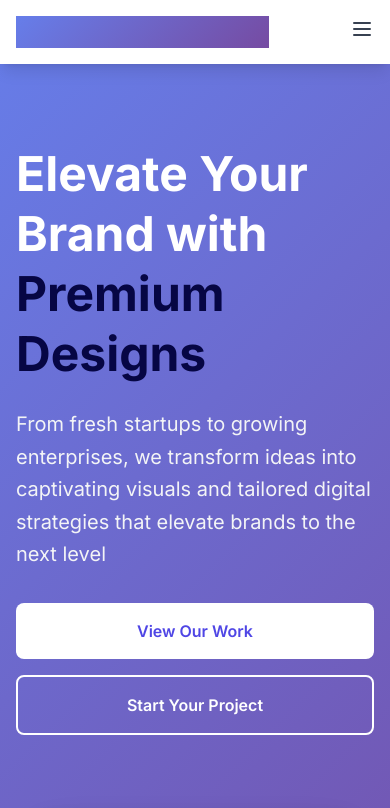
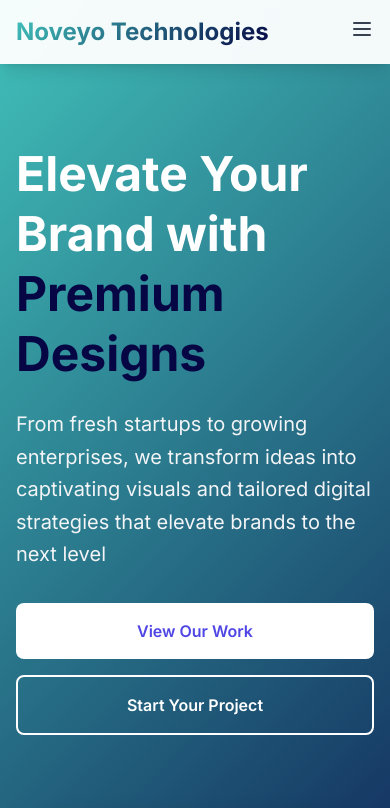
Before and after one commit to obonyoking/Noveyotechnologies.co.ke, a plain HTML site: page index.html in a window 390 px wide. Shown: the top 808 px of the page. Drawn offline with nearby package versions, Linux system fonts and the light colour scheme.

Commit message:
mobile view updates

```diff
--- a/index.html
+++ b/index.html
@@ -111,7 +111,7 @@
             }
 
             .gradient-bg {
-                background: linear-gradient(135deg, #667eea 0%, #764ba2 100%) !important;
+                background: linear-gradient(135deg, #41c1ba 0%, #060644 100%) !important;
             }
 
             /* Mobile menu styling */
@@ -126,6 +126,21 @@
 
             #mobile-menu a:hover {
                 color: #4f46e5 !important;
+            }
+
+            /* Fix company name visibility on mobile */
+            .gradient-bg.bg-clip-text.text-transparent {
+                background: linear-gradient(135deg, #41c1ba 0%, #060644 100%) !important;
+                -webkit-background-clip: text !important;
+                background-clip: text !important;
+                -webkit-text-fill-color: transparent !important;
+                color: transparent !important;
+            }
+
+            /* Ensure navigation is visible on mobile */
+            nav {
+                background-color: rgba(255, 255, 255, 0.95) !important;
+                backdrop-filter: blur(10px) !important;
             }
         }
 
```
Also changed, not shown: portfolio.html (+16 -1 lines).
